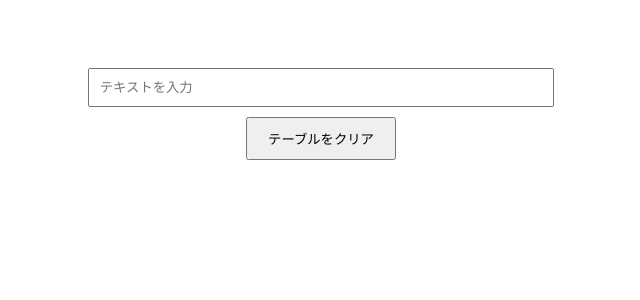
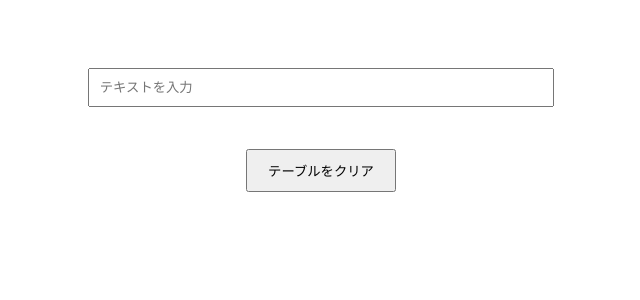
Before and after one commit to keitakiuchi/textsaver, a Flask app: page / in a window 1280 px wide. Shown: the top 300 px of the page, without its empty margins (319-959 px from the left). Run offline with Flask 2, Linux system fonts and the light colour scheme; some libraries are stand-ins or nearby versions.

Commit message:
Update style.css

```diff
--- a/static/style.css
+++ b/static/style.css
@@ -19,3 +19,9 @@ button {
     padding: 10px 20px;
     cursor: pointer;
 }
+
+/* static/style.css */
+.button-container {
+    text-align: center; /* 中央揃え */
+    margin-top: 2em; /* 2行分のスペース */
+}
```
